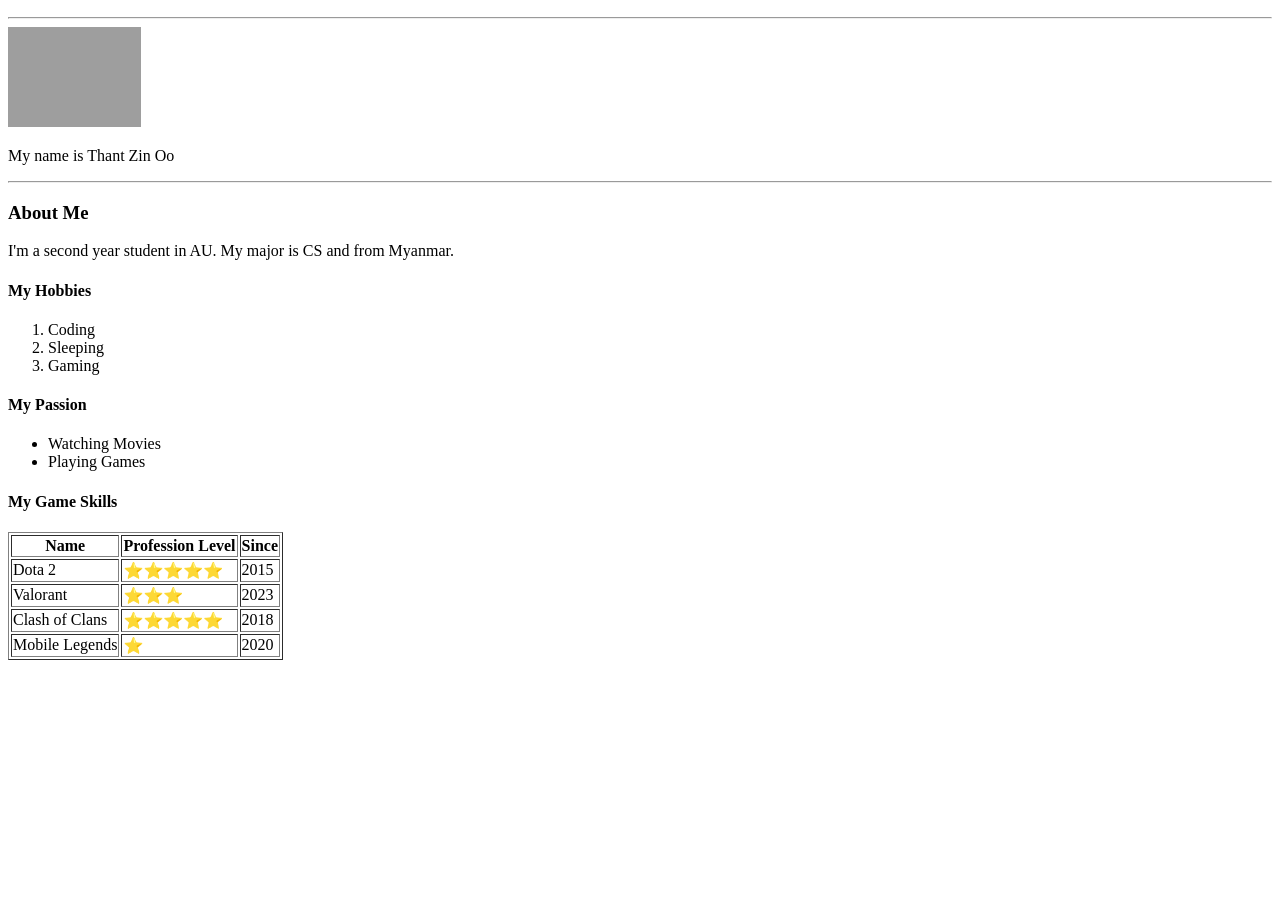
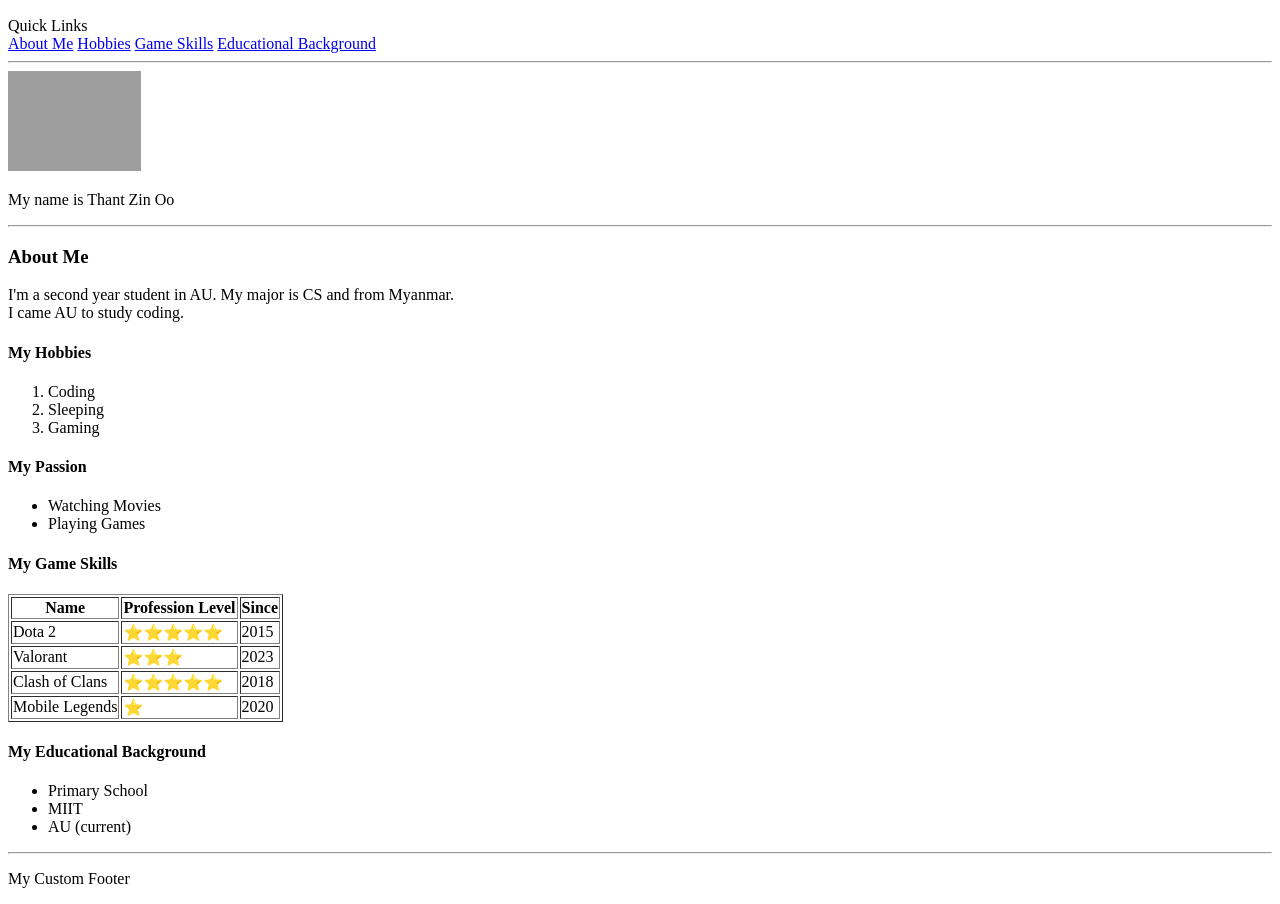
Before and after one commit to thantzinoo-au/basic_html, a plain HTML site: page index.html in a window 1280 px wide. Shown: the part 50-954 px from the top of the page. Before the commit the page ends 800 px from the top, so only its background shows below. Drawn offline with Linux system fonts and the light colour scheme; grey boxes are pictures that could not be loaded.

Commit message:
Second Commit

```diff
--- a/index.html
+++ b/index.html
@@ -6,14 +6,21 @@
     <body>
         <nav>
             <h1>Welcome to my Portfolio</h1>
+            Quick Links<br/>
+            <a href="#about-me">About Me</a>
+            <a href="#my-hobby">Hobbies</a>
+            <a href="#game-skills">Game Skills</a>
+            <a href="#education-background">Educational Background</a>
         </nav>
         <hr />
         <img src="https://api.dicebear.com/9.x/adventurer/svg?seed=Valentina" alt="Thant Zin Oo" title="Thant Zin Oo" height="100"/>
         <p>My name is Thant Zin Oo</p>
         <hr />
-        <section>
+        <section id="about-me">
             <h3>About Me</h3>
-            <p>I'm a second year student in AU. My major is CS and from Myanmar.</p>
+            <p>I'm a second year student in AU. My major is CS and from Myanmar.<br/> I came AU to study coding.</p>
+        </section>
+        <section id="my-hobby">
             <h4>My Hobbies</h4>
             <ol>
                 <li>Coding</li>
@@ -26,7 +33,7 @@
                 <li>Playing Games</li>
             </ul>
         </section>
-        <section>
+        <section id="game-skills">
             <h4>My Game Skills</h4>
             <table border="1">
                 <tr>
@@ -56,5 +63,17 @@
                 </tr>
             </table>
         </section>
+        <section id="education-background">
+            <h4>My Educational Background</h4>
+            <ul>
+                <li>Primary School</li>
+                <li>MIIT</li>
+                <li>AU (current)</li>
+            </ul>
+        </section>
+        <hr />
+        <footer>
+            <p>My Custom Footer </p>
+        </footer>
     </body>
 </html>
```
